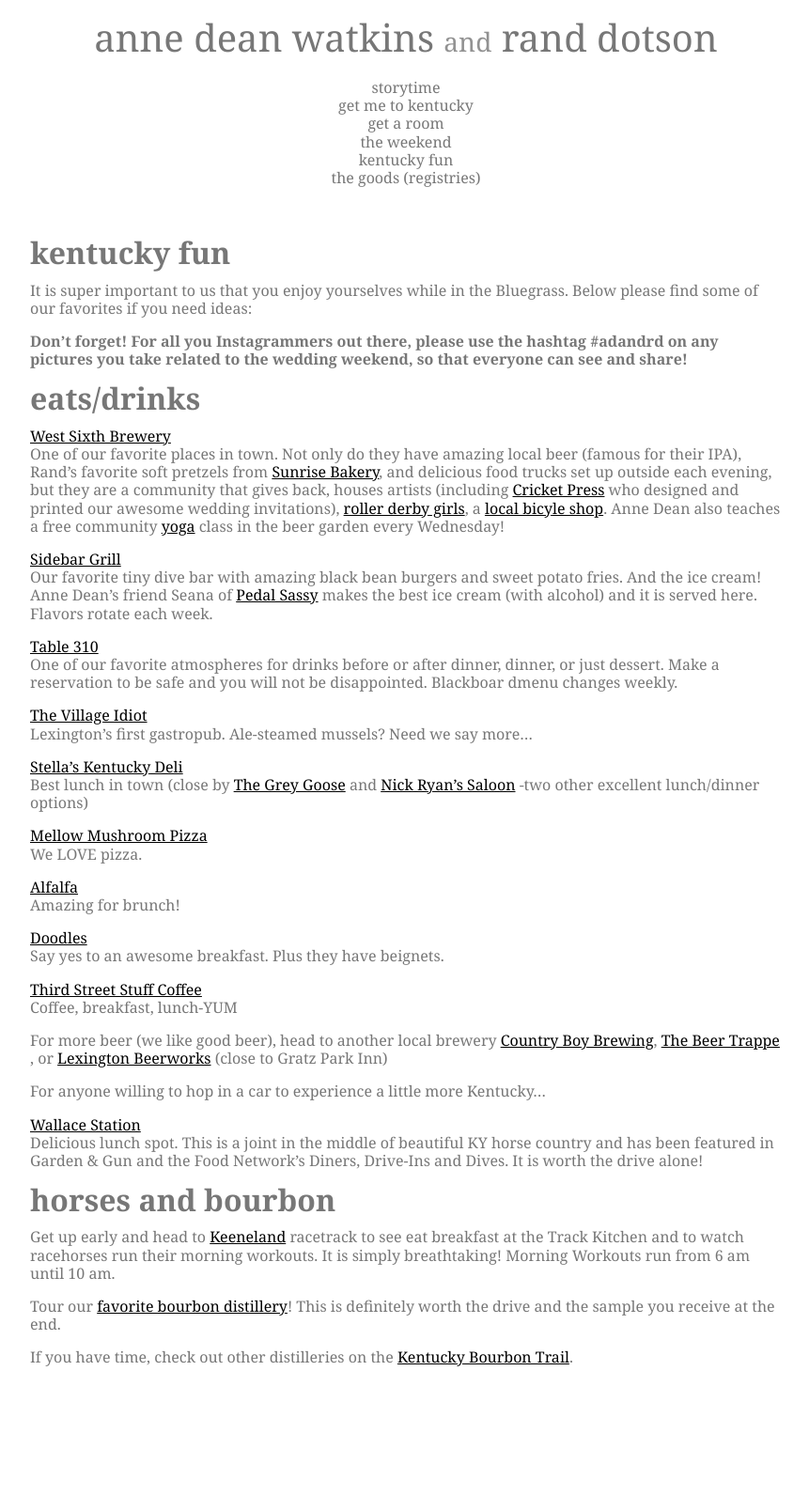
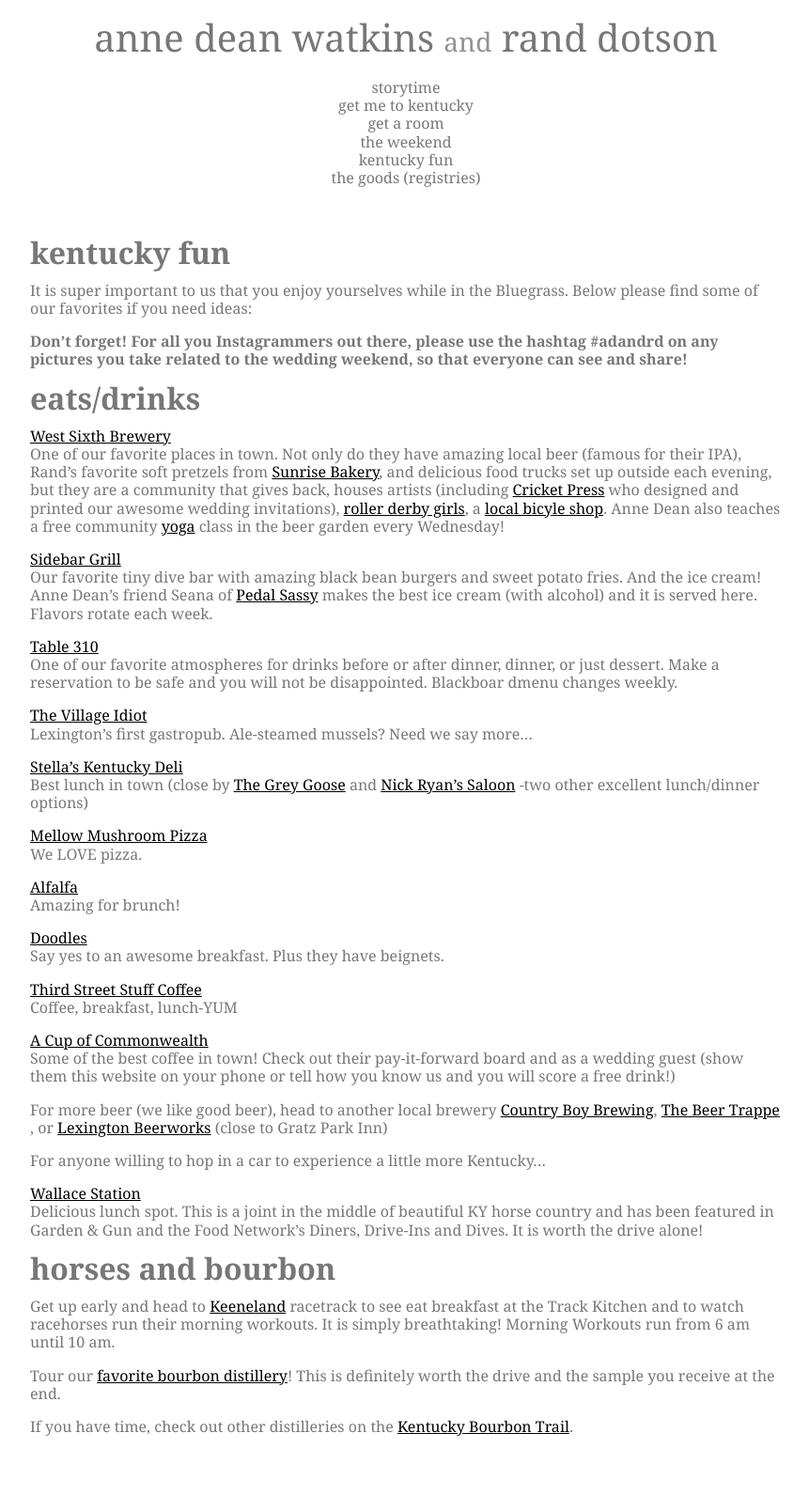
Before and after one commit to nikolaiwarner/annedeanandrand.com, a Jekyll site: the page built from fun.md, in a window 1280 px wide. Shown: the whole page at 94% size, without its empty margins (208-1069 px from the left). Built offline with Jekyll 4.4.1, drawn with Linux system fonts in a browser that asks for light colours; before the commit the page ends 1535 px from its top, so only the background shows below that.

Commit message:
Update fun.md

```diff
--- a/fun.md
+++ b/fun.md
@@ -48,6 +48,10 @@ Say yes to an awesome breakfast. Plus they have beignets.
 Coffee, breakfast, lunch-YUM
 
 
+[A Cup of Commonwealth](http://acupofcommonwealth.com/)<br>
+Some of the best coffee in town! Check out their pay-it-forward board and as a wedding guest (show them this website on your phone or tell how you know us and you will score a free drink!)
+
+
 For more beer (we like good beer), head to another local brewery [Country Boy Brewing](http://www.facebook.com/CountryBoyBrewing), [The Beer Trappe](http://www.thebeertrappe.com/) , or [Lexington Beerworks](http://lexingtonbeerworks.com/home/) (close to Gratz Park Inn)
 
 
```
